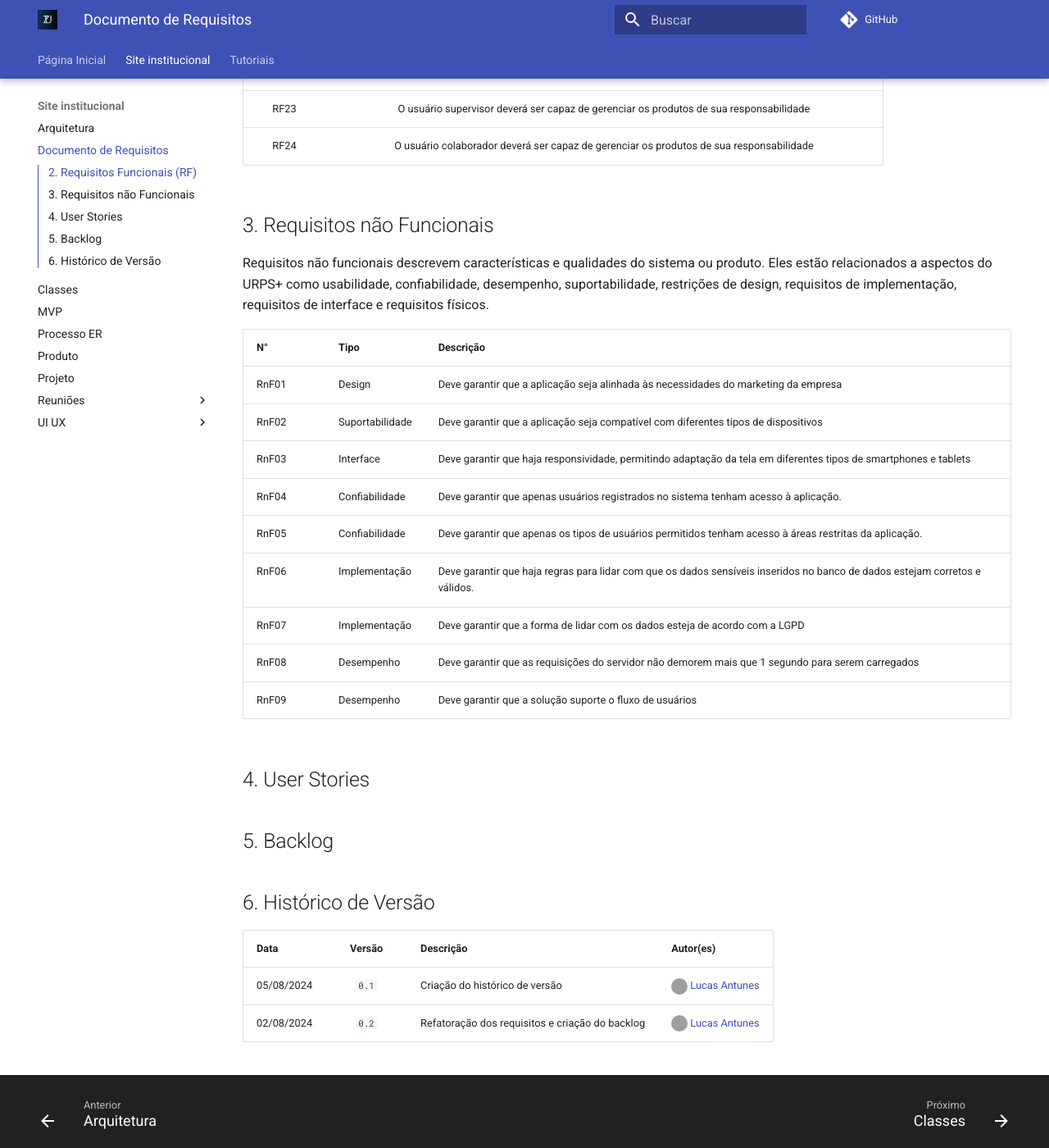
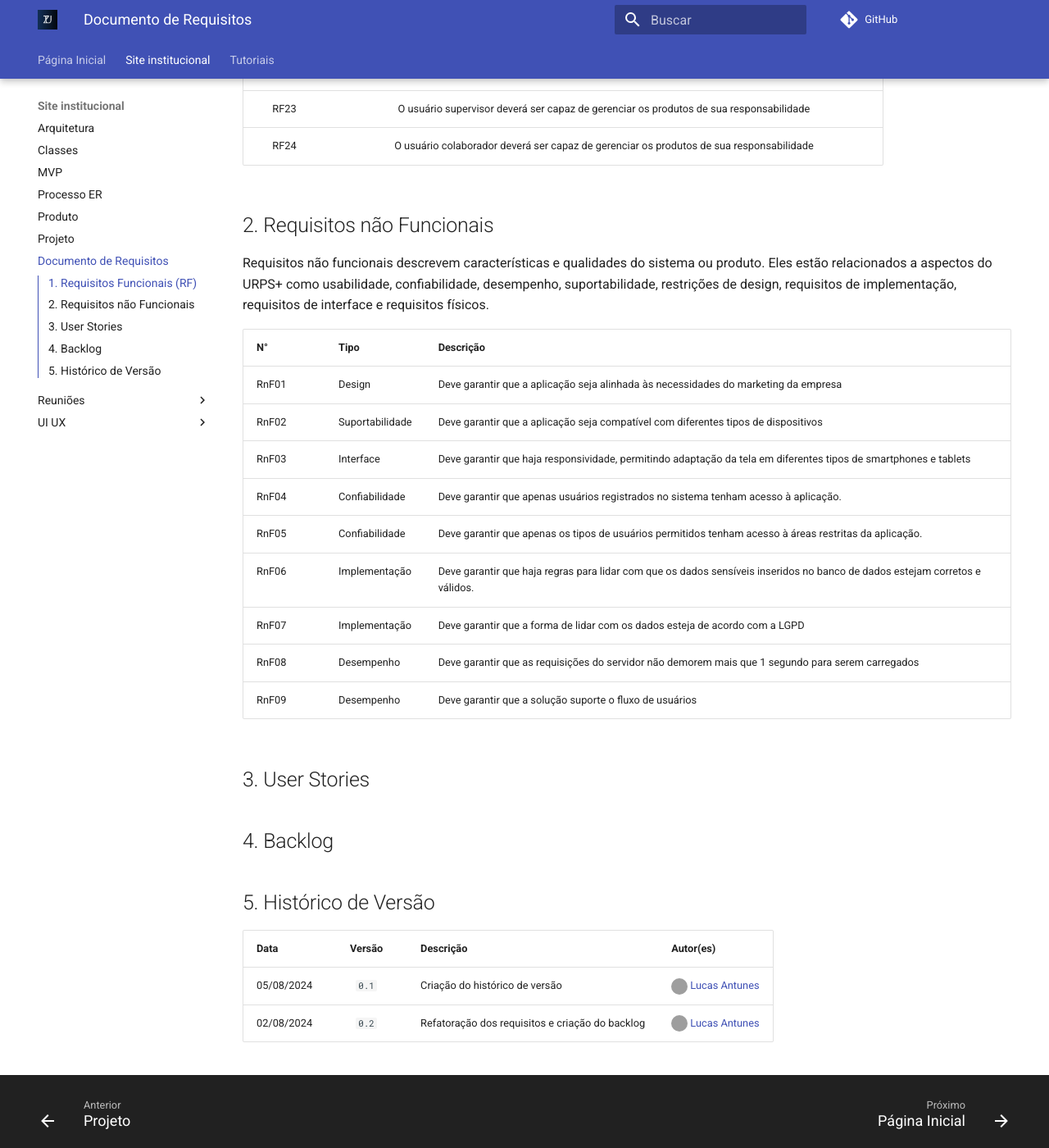
Before and after one commit to Zero-Um-company/DOCS, an MkDocs documentation site: the page built from docs/site_institucional/Requisitos.md, in a window 1280 px wide and 1400 px high, scrolled down 1282 px. Shown: the whole window at 82% size. Built offline with MkDocs 1.6.1 and Material for MkDocs 9.7.7, drawn with Linux system fonts in a browser that asks for light colours; comment, search, counter and statistics services are not loaded; some of the changed text lies outside the part shown; grey boxes are pictures that could not be loaded.

Commit message:
Criação da branch de requisitos

```diff
--- a/docs/site_institucional/Backlog.md
+++ b/docs/site_institucional/Requisitos.md
@@ -1,6 +1,6 @@
 # Documento de Requisitos
 
-## 2. Requisitos Funcionais (RF)
+## 1. Requisitos Funcionais (RF)
 Requisitos funcionais descrevem as funcionalidades e as ações que um sistema ou produto deve ser capaz de executar. Eles detalham as tarefas específicas que este produto deve realizar para atender às necessidades do usuário.
 
 |  N°  |                                                   Descrição                                                    |
@@ -30,7 +30,7 @@ Requisitos funcionais descrevem as funcionalidades e as ações que um sistema o
 | RF23 |             O usuário supervisor deverá ser capaz de gerenciar os produtos de sua responsabilidade             |
 | RF24 |            O usuário colaborador deverá ser capaz de gerenciar os produtos de sua responsabilidade             |
 
-## 3. Requisitos não Funcionais
+## 2. Requisitos não Funcionais
 Requisitos não funcionais descrevem características e qualidades do sistema ou produto. Eles estão relacionados a aspectos do URPS+ como usabilidade, confiabilidade, desempenho, suportabilidade, restrições de design, requisitos de implementação, requisitos de interface e requisitos físicos.
 
 | N°    | Tipo            | Descrição                                                                                                                   |
@@ -45,11 +45,11 @@ Requisitos não funcionais descrevem características e qualidades do sistema ou
 | RnF08 | Desempenho      | Deve garantir que as requisições do servidor não demorem mais que 1 segundo para serem carregados                           |
 | RnF09 | Desempenho      | Deve garantir que a solução suporte o fluxo de usuários                                                                     |
 
-## 4. User Stories
+## 3. User Stories
 
-## 5. Backlog
+## 4. Backlog
 
-## 6. Histórico de Versão
+## 5. Histórico de Versão
 | Data       | Versão | Descrição                                       | Autor(es)                                                                                                                                                                       |
 | :--------- | :----: | :---------------------------------------------- | :------------------------------------------------------------------------------------------------------------------------------------------------------------------------------ |
 | 05/08/2024 | `0.1`  | Criação do histórico de versão                  | <img src="https://github.com/LucasGSAntunes.png" width="20" height="20" style="border-radius: 50%; vertical-align: middle;"> [Lucas Antunes](https://github.com/LucasGSAntunes) |
```
